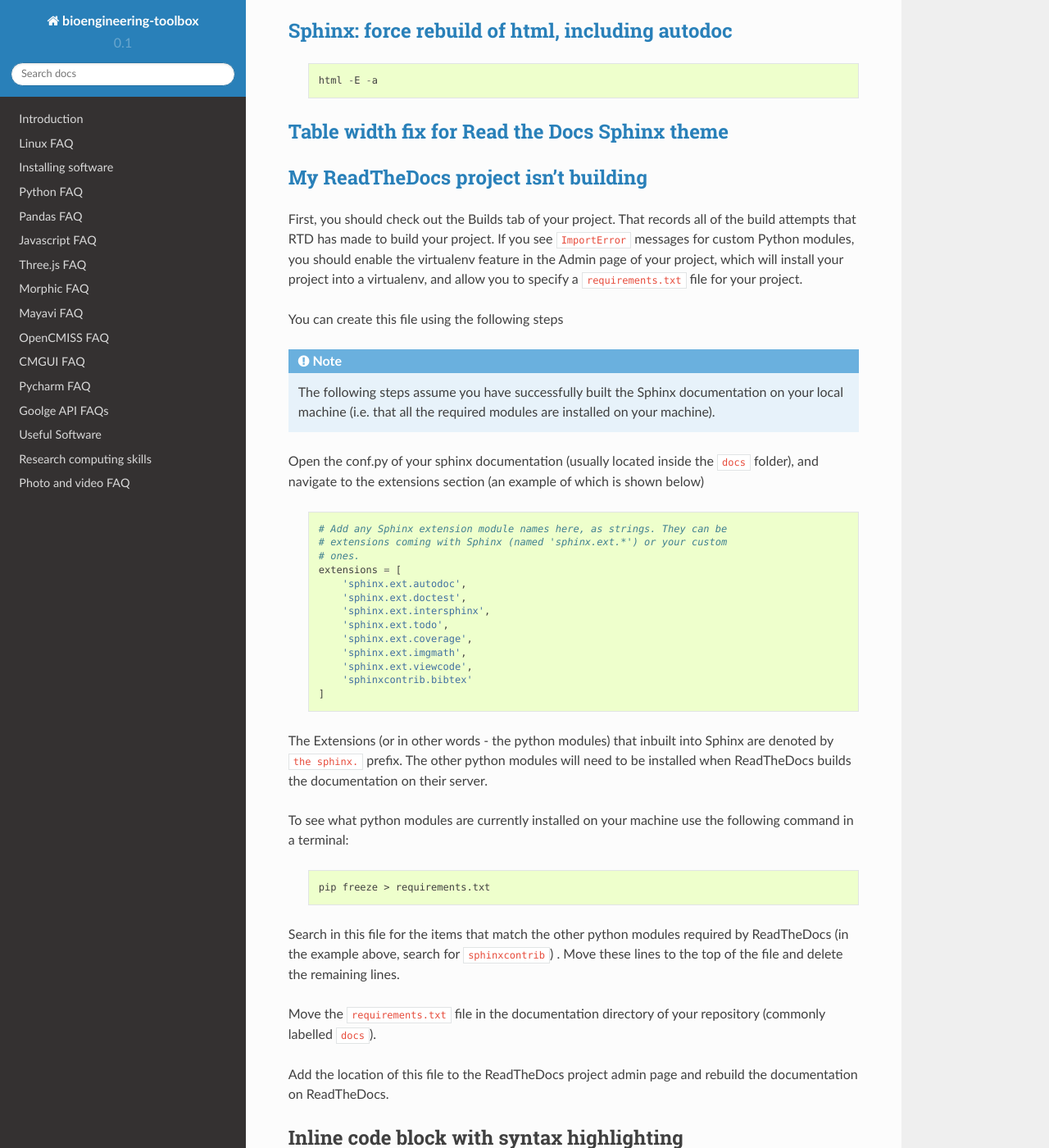
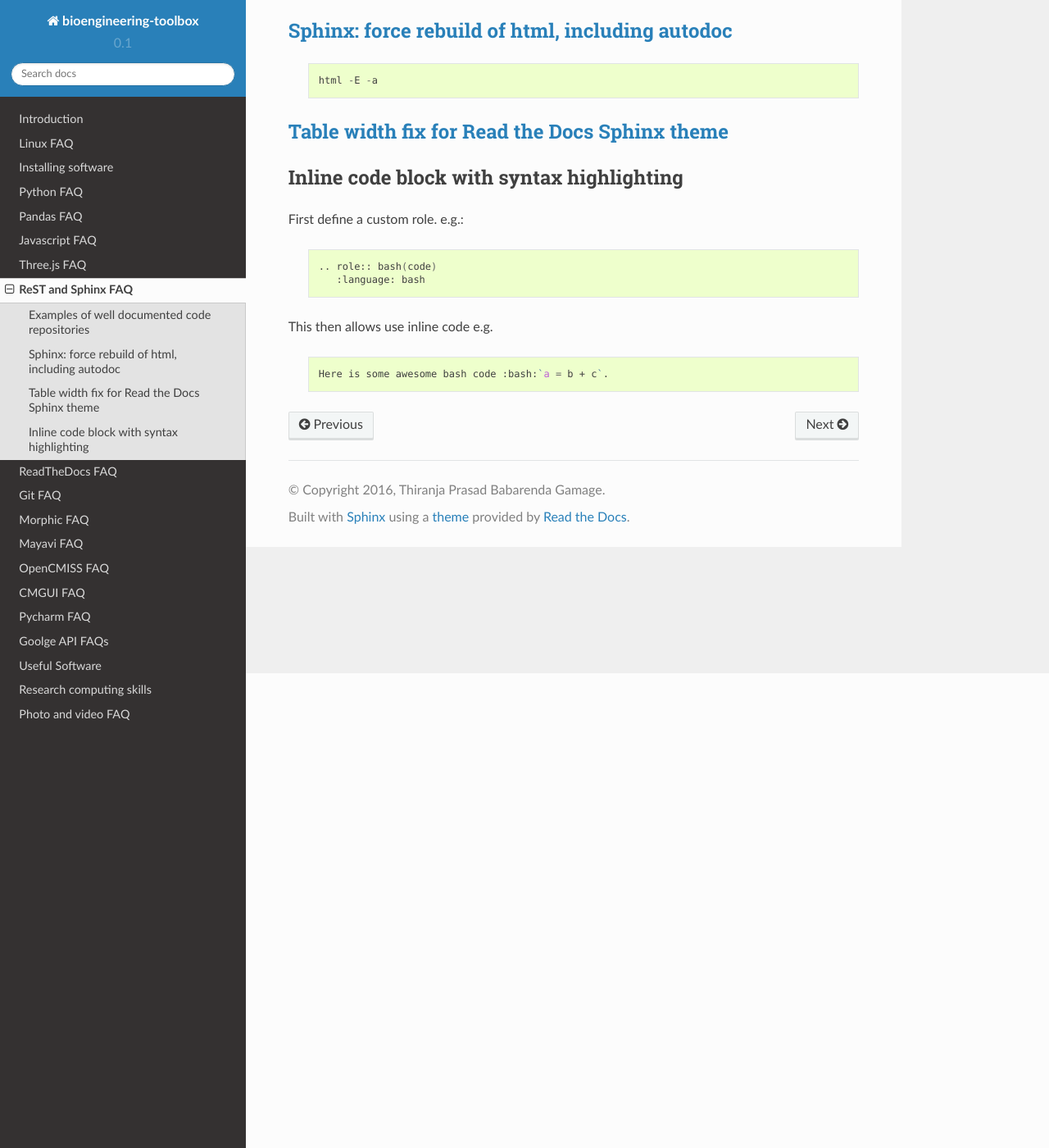
Before and after one commit to PrasadBabarendaGamage/bioengineering-toolbox, a Sphinx documentation site: the page built from docs/source/rest_sphinx_faq.rst, in a window 1280 px wide and 1400 px high, scrolled down 579 px. Shown: the whole window at 82% size. Built offline with Sphinx 7.4.7 and the Read the Docs theme 2.0.0, drawn with Linux system fonts in a browser that asks for light colours; formulas are drawn with MathJax 3; pages that are not in the unit, such as notebooks, are missing from menus; some of the changed text lies outside the part shown.

Commit message:
Updating faq's

```diff
--- a/docs/source/git_faq.rst
+++ b/docs/source/git_faq.rst
@@ -1,6 +1,6 @@
-***
-Git
-***
+*******
+Git FAQ
+*******
 
 .. toctree::
    :maxdepth: 2
--- a/docs/source/index.rst
+++ b/docs/source/index.rst
@@ -18,8 +18,9 @@
    pandas_faq
    javascript_faq
    threejs_faq
-   documenting_code
-   git
+   rest_sphinx_faq
+   readthedocs_faq
+   git_faq
    morphic_faq
    mayavi_faq
    opencmiss_faq
--- a/docs/source/opencmiss_faq.rst
+++ b/docs/source/opencmiss_faq.rst
@@ -71,3 +71,8 @@
 Set diagnostics on and off before/after the line of interest.
 
 Use Totalview.
+
+Hydrostatic pressure export
+----------------------------
+
+Element constant hydrostatic pressure fields are stored in the exelem files.
--- a/docs/source/readthedocs_faq.rst
+++ b/docs/source/readthedocs_faq.rst
@@ -1,43 +1,11 @@
-*********************************
-ReST, Sphinx, and ReadTheDocs FAQ
-*********************************
+***************
+ReadTheDocs FAQ
+***************
 
 .. toctree::
    :maxdepth: 2
 
 .. TEMPLATE: `link <link>`_
-
-*restructuredText* is a lightweight markup language (file format) that is
-commonly used to create documentation. The langauge is designed to be both:
-(a) processable by documentation-processing software such as Docutils, and
-(b) easily readable by human programmers who are reading and writing source
-code.
-
-See these links for a guide to the rst file format.
-
-- `guide <http://rest-sphinx-memo.readthedocs.io/en/latest/ReST.html>`_
-- `cheatsheet <https://docs.typo3.org/m/typo3/docs-how-to-document/master/en-us/WritingReST/CheatSheet.html>`_
-
-To find out about the differences between reST, docutils, readthedocs,
-sphinx, and extensions, see this `link <http://www.git-pull.com/code_explorer/rst-docutils-sphinx-readthedocs.html#rest-docutils-sphinx-readthedocs>`_.
-
-Examples of well documented code repositories
----------------------------------------------
-
-- http://libcellml.readthedocs.io/
-- http://morphic.readthedocs.io/
-
-`Sphinx: force rebuild of html, including autodoc <http://stackoverflow.com/questions/21019505/sphinx-force-rebuild-of-html-including-autodoc>`_
------------------------------------------------------------------------
-
-  .. code-block:: python
-
-    html -E -a
-
-
-`Table width fix for Read the Docs Sphinx theme <http://rackerlabs.github.io/docs-rackspace/tools/rtd-tables.html>`_
------------------------------------------------------------------------
-
 
 `My ReadTheDocs project isn’t building <http://docs.readthedocs.io/en/latest/faq.html#my-project-isn-t-building-with-autodoc>`_
 -------------------------------------------------------------------------------
@@ -73,8 +41,7 @@
        'sphinx.ext.todo',
        'sphinx.ext.coverage',
        'sphinx.ext.imgmath',
-       'sphinx.ext.viewcode',
-       'sphinxcontrib.bibtex'
+       'sphinx.ext.viewcode'
    ]
 
 The Extensions (or in other words - the python modules) that inbuilt into
@@ -98,18 +65,3 @@
 Add the location of this file
 to the ReadTheDocs project admin page and rebuild the documentation on
 ReadTheDocs.
-
-Inline code block with syntax highlighting
-------------------------------------------
-First define a custom role. e.g.:
-
-  .. code-block:: bash
-
-    .. role:: bash(code)
-       :language: bash
-
-This then allows use inline code e.g.
-
-  .. code-block:: bash
-
-    Here is some awesome bash code :bash:`a = b + c`.
--- a/docs/source/rest_sphinx_faq.rst
+++ b/docs/source/rest_sphinx_faq.rst
@@ -1,6 +1,6 @@
-*********************************
-ReST, Sphinx, and ReadTheDocs FAQ
-*********************************
+*******************
+ReST and Sphinx FAQ
+*******************
 
 .. toctree::
    :maxdepth: 2
@@ -38,67 +38,6 @@
 `Table width fix for Read the Docs Sphinx theme <http://rackerlabs.github.io/docs-rackspace/tools/rtd-tables.html>`_
 -----------------------------------------------------------------------
 
-
-`My ReadTheDocs project isn’t building <http://docs.readthedocs.io/en/latest/faq.html#my-project-isn-t-building-with-autodoc>`_
--------------------------------------------------------------------------------
-
-First, you should check out the Builds tab of your project. That records all
-of the build attempts that RTD has made to build your project. If you see
-``ImportError`` messages for custom Python modules, you should enable the
-virtualenv feature in the Admin page of your project, which will install your
-project into a virtualenv, and allow you to specify a ``requirements.txt``
-file for your project.
-
-You can create this file using the following steps
-
-.. note::
-
-   The following steps assume you have successfully built the Sphinx
-   documentation on your local machine (i.e. that all the required modules
-   are installed on your machine).
-
-Open the conf.py of your sphinx documentation (usually located inside the
-``docs`` folder), and navigate to the extensions section (an example of
-which  is shown below)
-
-  .. code-block:: python
-
-   # Add any Sphinx extension module names here, as strings. They can be
-   # extensions coming with Sphinx (named 'sphinx.ext.*') or your custom
-   # ones.
-   extensions = [
-       'sphinx.ext.autodoc',
-       'sphinx.ext.doctest',
-       'sphinx.ext.intersphinx',
-       'sphinx.ext.todo',
-       'sphinx.ext.coverage',
-       'sphinx.ext.imgmath',
-       'sphinx.ext.viewcode',
-       'sphinxcontrib.bibtex'
-   ]
-
-The Extensions (or in other words - the python modules) that inbuilt into
-Sphinx are denoted by ``the sphinx.`` prefix. The other python modules will
-need to be installed when ReadTheDocs builds the documentation on their server.
-
-To see what python modules are currently installed on your machine use the
-following command in a terminal:
-
-  .. code-block:: bash
-
-   pip freeze > requirements.txt
-
-Search in this file for the items that match the other python modules
-required by ReadTheDocs (in the example above, search for ``sphinxcontrib``)
-.  Move these lines to the top of the file and delete the remaining lines.
-
-Move the ``requirements.txt`` file in the documentation directory of
-your repository (commonly labelled ``docs``).
-
-Add the location of this file
-to the ReadTheDocs project admin page and rebuild the documentation on
-ReadTheDocs.
-
 Inline code block with syntax highlighting
 ------------------------------------------
 First define a custom role. e.g.:
```
